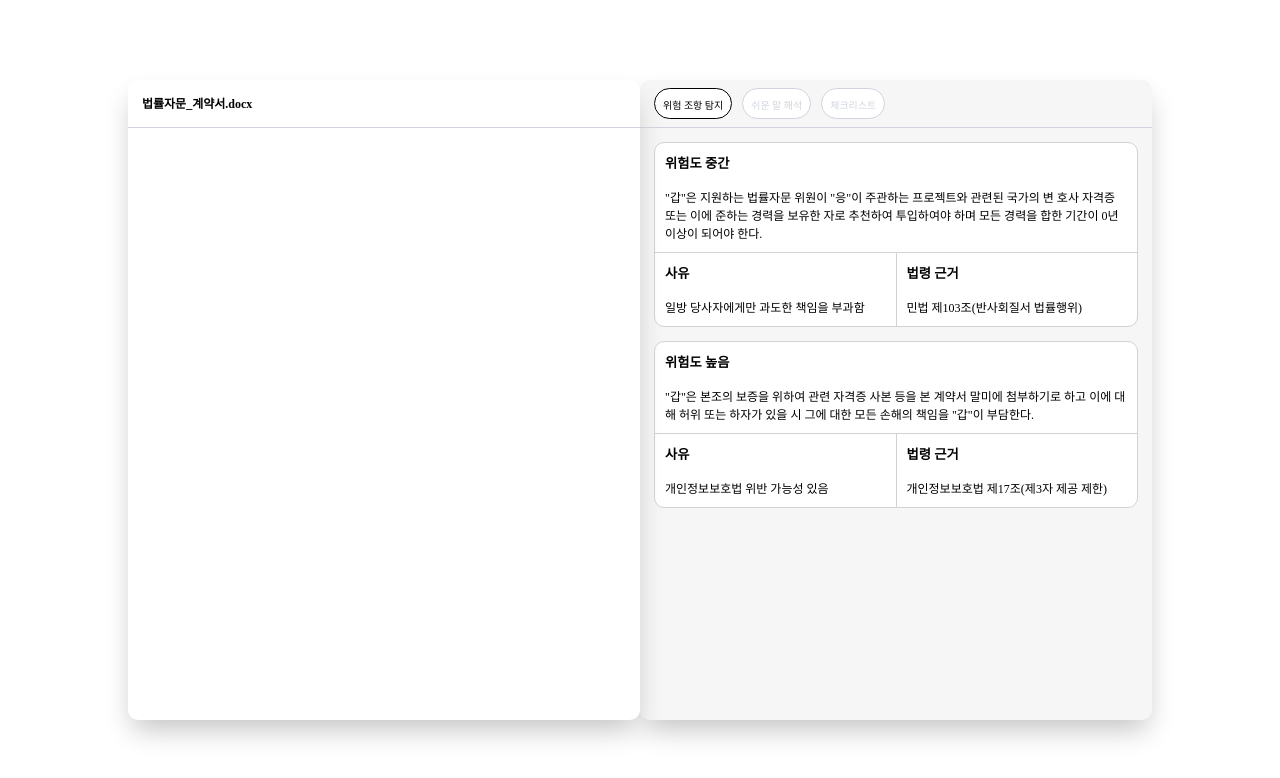
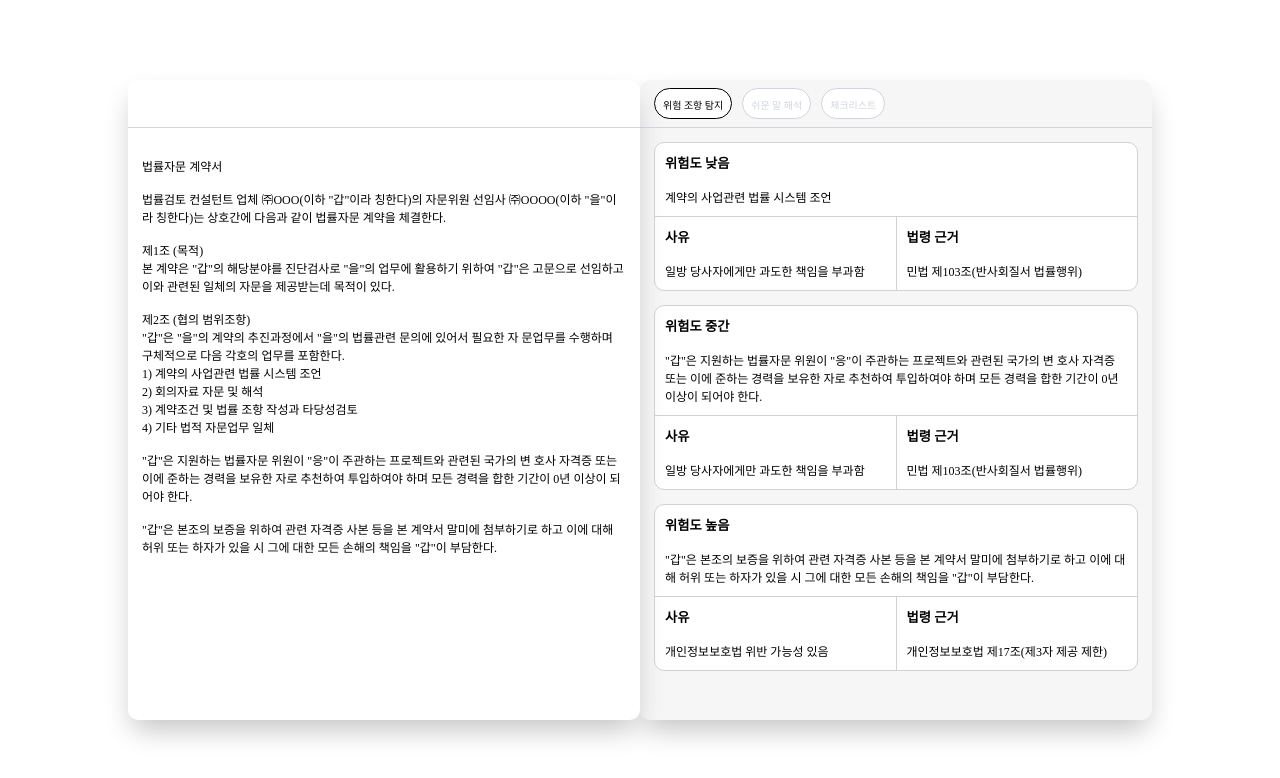
Before and after one commit to yunadada/likelion_LawBot, a React (Vite) app: page /result in a window 1280 px wide. Shown: the top 778 px of the page. Built offline with nearby package versions, Linux system fonts and the light colour scheme; a web font is replaced by a local one.

Commit message:
feat: 분석 결과 페이지 기능 구현

```diff
--- a/src/components/ResultLayout/ResultLayout.css
+++ b/src/components/ResultLayout/ResultLayout.css
@@ -34,7 +34,7 @@
   width: 100%;
   padding: 14px;
   box-sizing: border-box;
-  font-size: 10px;
+  font-size: 12px;
   white-space: pre-wrap;
 }
 
@@ -87,13 +87,13 @@
 }
 
 .highlight-red {
-  color: red;
-  background-color: aqua;
-  font-weight: bolder;
+  color: #b60202;
 }
 
 .highlight-orange {
-  color: orange;
-  background-color: aqua;
-  font-weight: bolder;
+  color: #ff6200;
 }
+
+.highlight-green {
+  color: #003308;
+}
--- a/src/components/ResultLayout/ResultLayout.jsx
+++ b/src/components/ResultLayout/ResultLayout.jsx
@@ -1,19 +1,37 @@
-import { useState } from "react";
+import { useEffect, useState } from "react";
 import "./ResultLayout.css";
 import RiskClauseBlock from "../RiskClauseBlock/RiskClauseBlock";
 import EasyExplanationBlock from "../EasyExplanationBlock/EasyExplanationBlock";
 import CheckListBlock from "../CheckListBlock/CheckListBlock";
+import { useLocation } from "react-router-dom";
 
 const ResultLayout = () => {
+  const accessToken = localStorage.getItem("accessToken");
+
+  const location = useLocation();
+  const { fileId } = location.state || {};
+
   const tapList = ["위험 조항 탐지", "쉬운 말 해석", "체크리스트"];
   const [selectedIndex, setSelectedIndex] = useState(0);
+
+  const [fileName, setFileName] = useState("");
+  const [text, setText] = useState("");
+  const [riskClauses, setRiskClauses] = useState([]);
+  const [easyExplanations, setEasyExplanations] = useState([]);
 
   const riskLevelColorMap = {
     "위험도 높음": "highlight-red",
     "위험도 중간": "highlight-orange",
+    "위험도 낮음": "highlight-green",
   };
 
   const dummyRiskClauses = [
+    {
+      riskLevel: "위험도 낮음",
+      content: `계약의 사업관련 법률 시스템 조언`,
+      reason: "일방 당사자에게만 과도한 책임을 부과함",
+      legalBasis: "민법 제103조(반사회질서 법률행위)",
+    },
     {
       riskLevel: "위험도 중간",
       content: `"갑"은 지원하는 법률자문 위원이 "응"이 주관하는 프로젝트와 관련된 국가의 변 호사 자격증 또는 이에 준하는 경력을 보유한 자로 추천하여 투입하여야 하며 모든 경력을 합한 기간이 0년 이상이 되어야 한다.`,
@@ -65,47 +83,125 @@ const ResultLayout = () => {
 3) 계약조건 및 법률 조항 작성과 타당성검토
 4) 기타 법적 자문업무 일체
 
-제3조 (한정적 협력의무)
-"갑"은 지정하는 법률자료를 위임이 "을"이 추진하는 프로젝트와 관련 계약의 법적 자격조 또는 이에 준하는 절차를 법률적으로 자문하며 확인함과 해당 요건을 검토한 합리적인 여부 이상이 되어야 한다.
-"갑"은 본건의 보증을 위하여 관련 자격자를 해당 내용에 포함하지 않으며 법적 책임이 없으며, "을"의 진행에 대한 보증의무도 하지 않는다.
+"갑"은 지원하는 법률자문 위원이 "응"이 주관하는 프로젝트와 관련된 국가의 변 호사 자격증 또는 이에 준하는 경력을 보유한 자로 추천하여 투입하여야 하며 모든 경력을 합한 기간이 0년 이상이 되어야 한다.
 
-제4조 (자료의 이용)
-"을"은 매회 회의에 앞서 요청된 ㈜OOO 제공 "을"이 보낸 자료로부터 "갑"의 계획 하에 협의를 진행한다(누적기록 유지).
-제4조 조항의 계약 자문업무의 수행 중 사에는 별도 계약서를 통해 수수료를 지급받으며 이러한 수행과정은 "을"이 사전 통보 후 동의한 절차로만 가능하다.
-본 문건의 계약 진행 중 발생하는 비용 광고광고비, 숙박비, 식사 및 출장비 등은 "을"이 별도로 부담한다.
+"갑"은 본조의 보증을 위하여 관련 자격증 사본 등을 본 계약서 말미에 첨부하기로 하고 이에 대해 허위 또는 하자가 있을 시 그에 대한 모든 손해의 책임을 "갑"이 부담한다.
 `;
-
-  const highlightTargets = dummyRiskClauses.map(({ content, riskLevel }) => ({
-    phrase: String(content).trim(),
-    className: riskLevelColorMap[riskLevel],
-  }));
-
-  const getHighlightedText = (text, targets) => {};
 
   const renderComponent = () => {
     switch (selectedIndex) {
       case 0:
+        // 현재 더미 데이터 배열로 작성돼있어서 실제 연결시에는 riskClausese로 변경해야함.
         return dummyRiskClauses.map((data, index) => (
-          <RiskClauseBlock key={index} {...data} index={index} />
+          <RiskClauseBlock
+            key={data.sentenceId}
+            {...data}
+            index={index}
+            riskLevelColorMap={riskLevelColorMap}
+          />
         ));
       case 1:
         return dummyEasyExplanations.map((data, index) => (
-          <EasyExplanationBlock key={index} {...data} index={index} />
+          <EasyExplanationBlock
+            key={sentenceId}
+            {...data}
+            index={index}
+            riskLevelColorMap={riskLevelColorMap}
+          />
         ));
       case 2:
+        // 이 부분 수정해야할 듯
         return <CheckListBlock items={dummyChecklist} />;
       default:
         return null;
     }
   };
 
+  // 하이라이트 타겟 문장 추출
+  const highlightTargets = dummyRiskClauses.map(
+    ({ originalText: content, riskLevel }) => ({
+      phrase: String(content).trim(),
+      className: riskLevelColorMap[riskLevel],
+    })
+  );
+
+  // 텍스트에서 target 문장을 찾아 span으로 감싸기
+  const getHighlightedText = (text, targets) => {
+    let result = text;
+    targets.forEach(({ phrase, className }) => {
+      const escaped = phrase.replace(/[.*+?^${}()|[\]\\]/g, "\\$&");
+      const regex = new RegExp(escaped, "g");
+      result = result.replace(
+        regex,
+        `<span class="${className}">${phrase}</span>`
+      );
+    });
+
+    // 최초 마운트 시 왼쪽 영역 텍스트와 위험 조항 데이터 받아옴
+    useEffect(() => {
+      const fetchRiskData = async () => {
+        if (!fileId) return;
+
+        try {
+          const res = await axios.get(
+            `http://localhost:8080/api/documents/${fileId}/analysis`,
+            {
+              headers: {
+                Authorization: `Bearer ${accessToken}`,
+              },
+            }
+          );
+
+          const data = res.data;
+          setFileName(data.fileName);
+          setText(data.improvedText);
+          setRiskClauses(data.riskAnalyses);
+        } catch (error) {
+          console.error("문서 분석 결과 불러오기 실패", error);
+        }
+      };
+
+      fetchRiskData();
+    }, [fileId]);
+
+    // 쉬운 말 해석 탭 클릭시 데이터 요청
+    useEffect(() => {
+      const fetchEasyExplanations = async () => {
+        if (selectedIndex !== 1 || easyExplanations.length > 0 || !fileId)
+          return;
+
+        try {
+          const res = await axios.get(
+            `http://localhost:8080/api/clauses/${fileId}/simple-interpretation`,
+            {
+              headers: {
+                Authorization: `Bearer ${accessToken}`,
+              },
+            }
+          );
+
+          setEasyExplanations(res.data.explanations || []);
+        } catch (error) {
+          console.error("쉬운 말 해석 불러오기 실패", error);
+        }
+      };
+
+      fetchEasyExplanations();
+    }, [selectedIndex, fileId, easyExplanations]);
+
+    return (
+      <div
+        className="docsContents"
+        dangerouslySetInnerHTML={{ __html: result }}
+      />
+    );
+  };
+
   return (
     <div className="layoutBackground">
       <div className="leftContent">
-        <div className="docsTitle">법률자문_계약서.docx</div>
-        <div className="docsContents">
-          {getHighlightedText(dummyText, highlightTargets)}
-        </div>
+        <div className="docsTitle">{fileName}</div>
+        {getHighlightedText(dummyText, highlightTargets)}
       </div>
       <div className="rightContent">
         <div className="tapBar">
```
